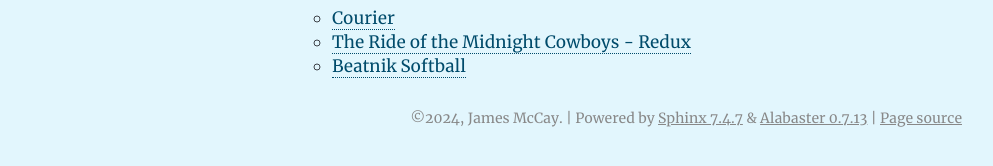
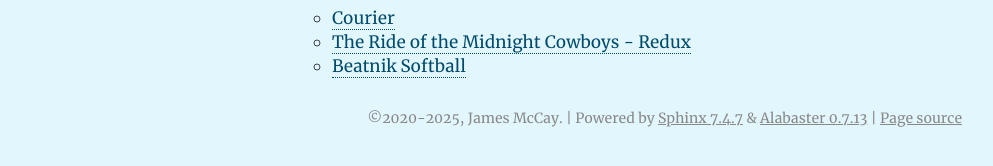
Before and after one commit to jwmccay/jwmccay.github.io, a Sphinx documentation site: the page built from source/index.rst, in a window 1280 px wide. Shown: the part 369-535 px from the top of the page, without its empty margins (148-1141 px from the left). Built offline with Sphinx 7.4.7, drawn with Linux system fonts in a browser that asks for light colours.

Commit message:
Update copyright

```diff
--- a/source/conf.py
+++ b/source/conf.py
@@ -7,7 +7,7 @@
 # https://www.sphinx-doc.org/en/master/usage/configuration.html#project-information
 
 project = 'Smilacina'
-copyright = '2024, James McCay'
+copyright = '2020-2025, James McCay'
 author = 'James McCay'
 release = '0.2'
 
```
